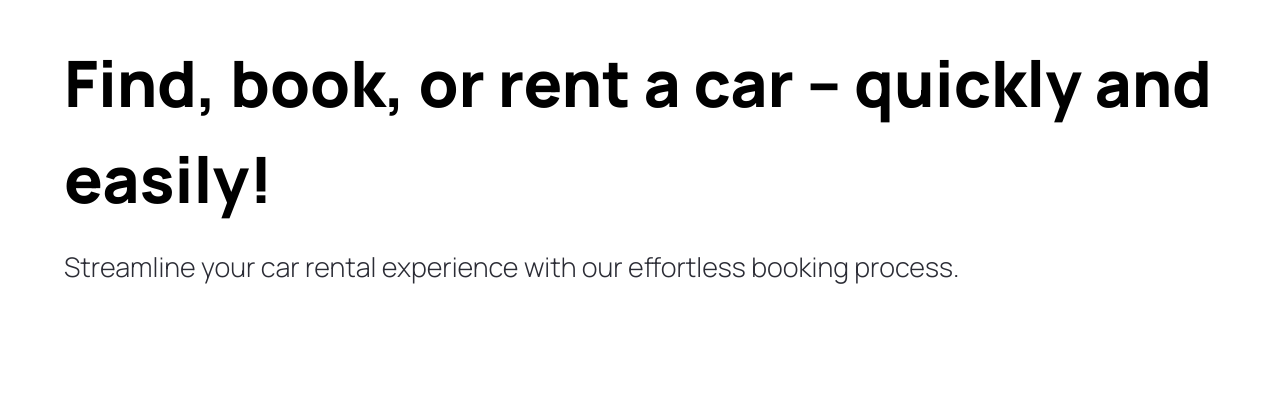
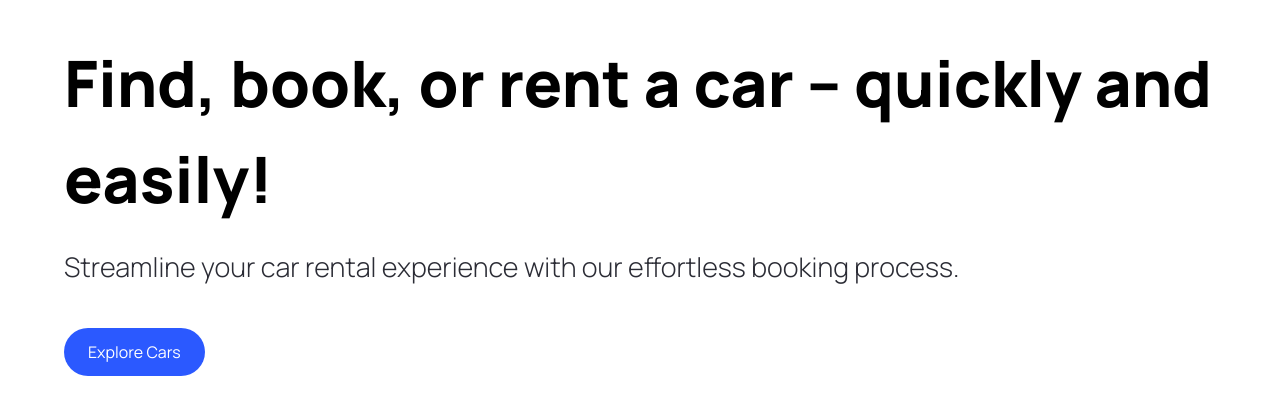
Before and after one commit to mlestrella843/ModernCarApp, a Next.js app: page / in a window 1280 px wide. Shown: the part 109-524 px from the top of the page. Built offline with nearby package versions, Linux system fonts and the light colour scheme.

Commit message:
Creating custom buttons and reusable components

```diff
--- /dev/null
+++ b/components/CustomButton.tsx
@@ -0,0 +1,22 @@
+"use client";
+
+import React from 'react';
+import Image from 'next/image';
+import { CustomButtonProps } from '@/types';
+
+const CustomButton = ( { title, containerStyles, handleClick } : CustomButtonProps ) => {
+  return (
+    <button
+        disabled={false}
+        type={"button"}
+        className={`custom-btn ${containerStyles}` }
+        onClick={ handleClick }
+    >
+        <span className={'flex-1'}>
+             {title}
+        </span>
+    </button>
+  )
+}
+
+export default CustomButton
--- a/components/Hero.tsx
+++ b/components/Hero.tsx
@@ -1,7 +1,14 @@
+"use client";
 import React from 'react';
 import Image from 'next/image';
+import { CustomButton } from './';
 
-const Hero = () => {
+
+const Hero = ( ) => {
+
+  const handleScroll = () => {
+
+  }
   return (
     <div className='hero'>
       <div className='flex-1 pt-36 padding-x'>
@@ -12,9 +19,14 @@
         <p className='hero__subtitle'>
             Streamline your car rental experience with our effortless
             booking process.
+        </p>
 
+        <CustomButton
+          title = "Explore Cars"
+          containerStyles = "bg-primary-blue text-white rounded-full mt-10"
+          handleClick= { handleScroll }
+        />
 
-        </p>
       </div>
     </div>
   )
--- a/components/index.tsx
+++ b/components/index.tsx
@@ -1,5 +1,7 @@
-import Hero from './Hero'
+import Hero from './Hero';
+import CustomButton from './CustomButton';
 
 export {
-    Hero
+    Hero,
+    CustomButton,
 }
--- /dev/null
+++ b/types/index.ts
@@ -0,0 +1,9 @@
+import { MouseEventHandler } from "react";
+
+export interface CustomButtonProps{
+    title: String;
+    containerStyles ?: String;
+    handleClick ?:
+    MouseEventHandler<HTMLButtonElement>;
+
+}
```
